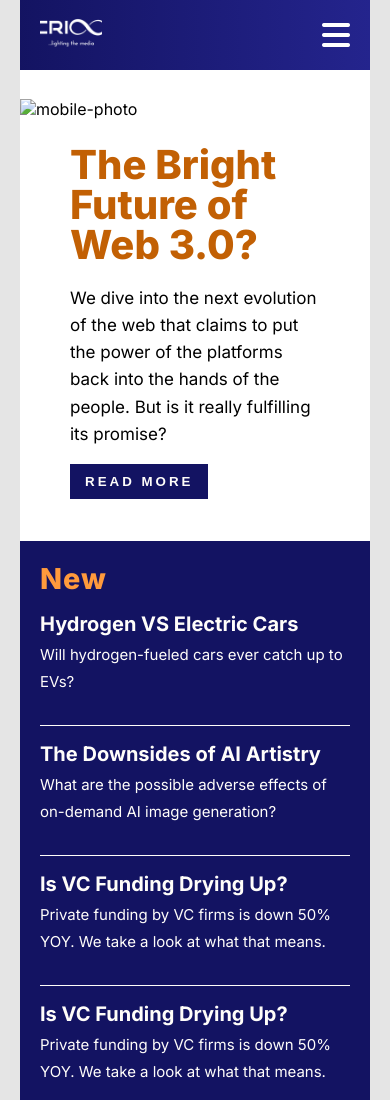
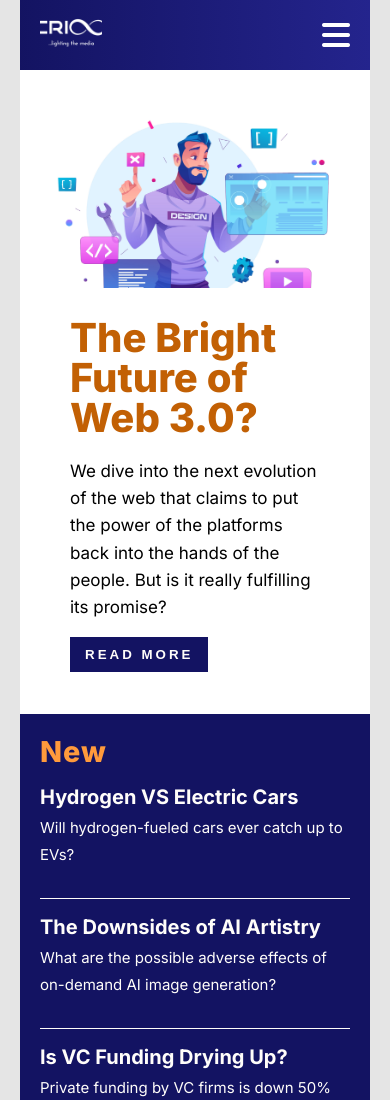
Before and after one commit to Greatkeys/Cri8, a plain HTML site: page index.html in a window 390 px wide. Shown: the top 1100 px of the page. Drawn offline with Linux system fonts and the light colour scheme.

Commit message:
corrected the image

```diff
--- a/index.html
+++ b/index.html
@@ -52,7 +52,7 @@
         <div class="showcase-img">
           <picture>
             <source media="(min-width: 768px)" srcset="./assets/images/cri82.jpg">
-            <img src="./assets/images/~cri80.jpg" alt="mobile-photo">
+            <img src="./assets/images/cri80.jpg" alt="mobile-photo">
           </picture>
         </div>
         <div class="lower-left-showcase">
```
